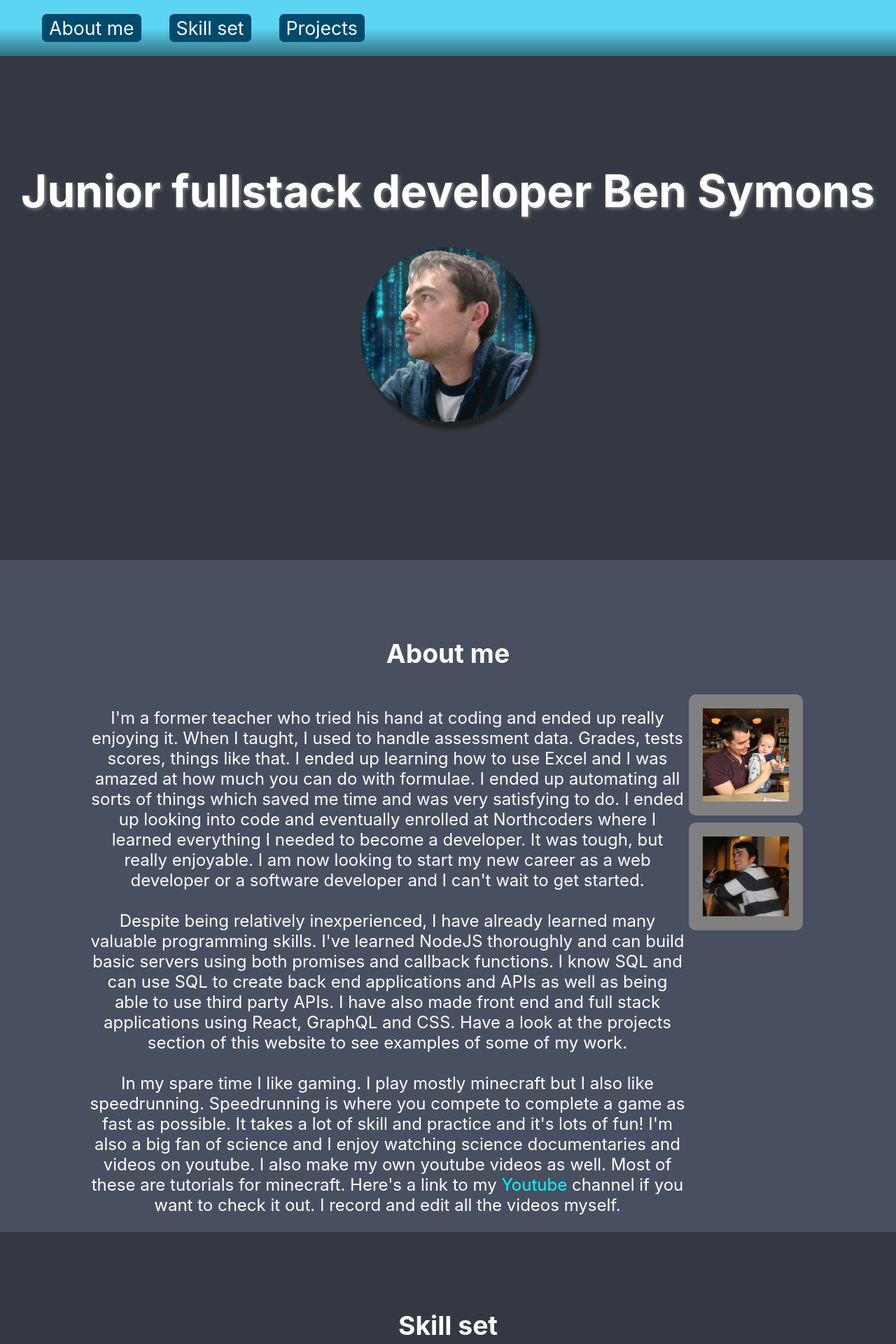
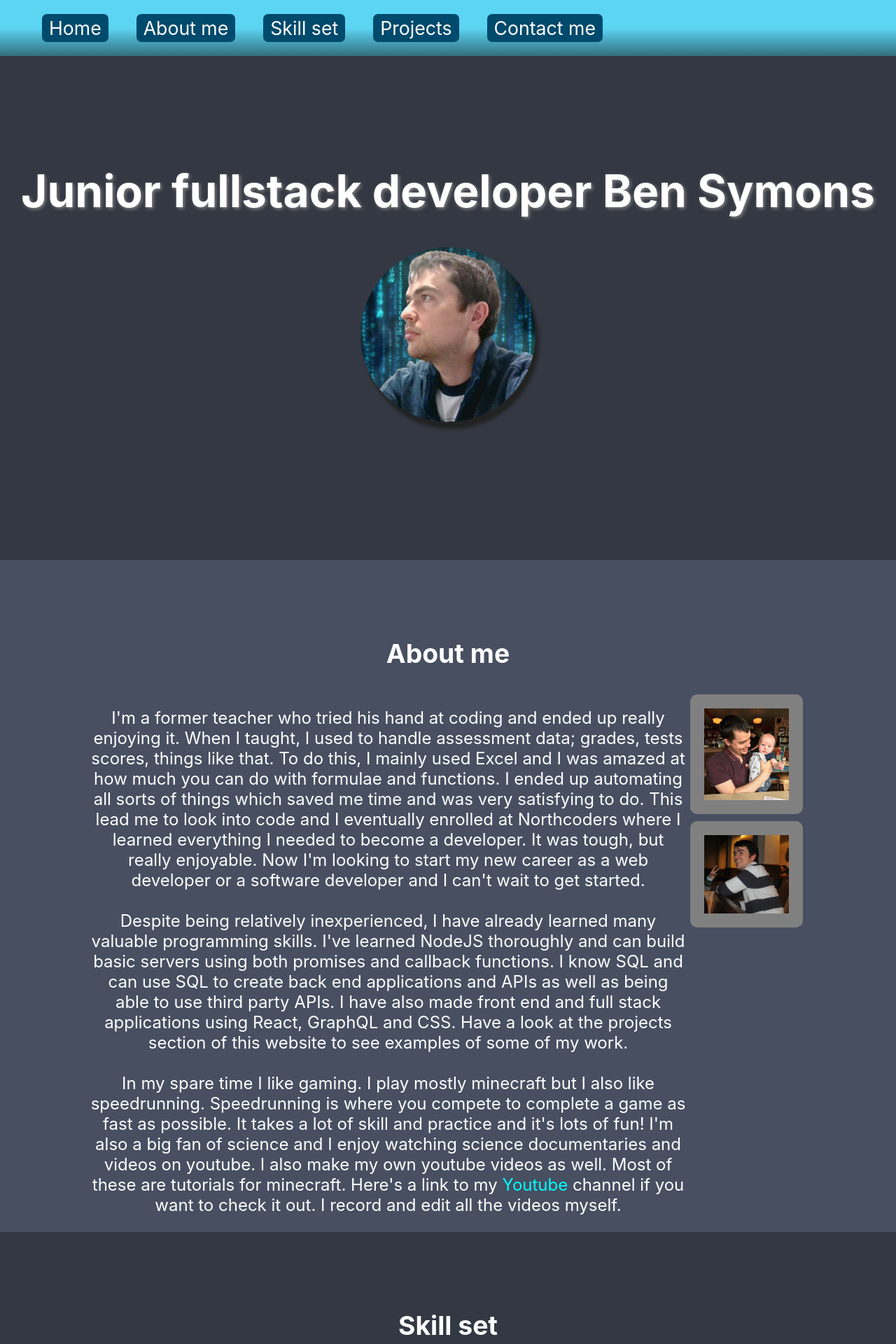
Before and after one commit to BenSymons/PortfolioV2, a React (Create React App) app: page / in a window 1280 px wide. Shown: the top 1920 px of the page at 70% size. Built offline with nearby package versions, Linux system fonts and the light colour scheme.

Commit message:
add contact me component

```diff
--- a/src/App.css
+++ b/src/App.css
@@ -157,7 +157,7 @@ section{
   align-items: center;
   background-color: rgb(92, 213, 243);
   background-image: linear-gradient(rgb(92, 213, 243),rgb(92, 213, 243), rgb(49, 110, 126));
-  position:fixed;
+  position: fixed;
 }
 
 .navitem{
@@ -181,3 +181,7 @@ section{
 html {
   scroll-behavior: smooth;
 }
+
+#contactbox{
+  background-color: #343842;
+}
--- a/src/App.js
+++ b/src/App.js
@@ -3,20 +3,22 @@ import Navbar from "./components/nav"
 import Aboutme from "./components/aboutme"
 import Skillset from "./components/Skillset"
 import Projects from "./components/projects"
+import Contactme from "./components/contact"
 
 function App() {
   return (
     <div className="App">
       <Navbar/>
-      <header className="App-header">
+      <header className="App-header" id="top">
         <div class="frontpage">
           <h1 id="headline">Junior fullstack developer Ben Symons</h1>
           <img id="profilepic" alt="My profile" src = "/images/code background square.png"></img>
         </div>
       </header>
-      <Aboutme />
+      <Aboutme/>
       <Skillset/>
       <Projects/>
+      <Contactme/>
     </div>
   );
 }
--- a/src/components/aboutme.jsx
+++ b/src/components/aboutme.jsx
@@ -7,11 +7,11 @@ const aboutme = () => {
                 <h1>About me</h1>
                 <div class="aboutmecontent">
                     <p class="text">I'm a former teacher who tried his hand at coding and ended up really enjoying it.
-                    When I taught, I used to handle assessment data. Grades, tests scores, things like that.
-                    I ended up learning how to use Excel and I was amazed at how much you can do with formulae.
+                    When I taught, I used to handle assessment data; grades, tests scores, things like that.
+                    To do this, I mainly used Excel and I was amazed at how much you can do with formulae and functions.
                     I ended up automating all sorts of things which saved me time and was very satisfying to do.
-                    I ended up looking into code and eventually enrolled at Northcoders where I learned everything
-                    I needed to become a developer. It was tough, but really enjoyable. I am now looking to start
+                    This lead me to look into code and I eventually enrolled at Northcoders where I learned everything
+                    I needed to become a developer. It was tough, but really enjoyable. Now I'm looking to start
                     my new career as a web developer or a software developer and I can't wait to get started.
                     <br />
                         <br />
--- /dev/null
+++ b/src/components/contact.jsx
@@ -0,0 +1,20 @@
+import React from "react"
+
+const contactme = () => {
+    return (
+        <div id="contactbox">
+            <section>
+                <h1>Contact me</h1>
+                <div class="contactdetails">
+                    <p>Phone number: 07719 870 628</p>
+                    <p>Email: <a class="repolink" href="mailto:bsymonsb@hotmail.co.uk">bsymonsb@hotmail.co.uk</a></p>
+                    <p>find me on <a class="repolink" href="https://www.linkedin.com/in/ben-symons-77a548101/"
+                        target="blank">Linked In</a></p>
+                    <p>find me on <a class="repolink" href="https://github.com/BenSymons">Github</a></p>
+                </div>
+            </section>
+        </div>
+    )
+}
+
+export default contactme;
--- a/src/components/nav.jsx
+++ b/src/components/nav.jsx
@@ -5,6 +5,9 @@ const navbar = () => {
         <nav class="nav">
             <div class="navbox">
                 <ul class="navlist nobullets">
+                    <li class="navitem">
+                        <a class="navlink" href="#top">Home</a>
+                    </li>
                     <li class="navitem">
                         <a class="navlink" href="#aboutme">About me</a>
                     </li>
@@ -14,6 +17,9 @@ const navbar = () => {
                     <li class="navitem">
                         <a class="navlink" href="#projects">Projects</a>
                     </li>
+                    <li class="navitem">
+                        <a class="navlink" href="#contactbox">Contact me</a>
+                    </li>
                 </ul>
             </div>
         </nav>
```
Also changed, not shown: public/images/code1.png (added).
